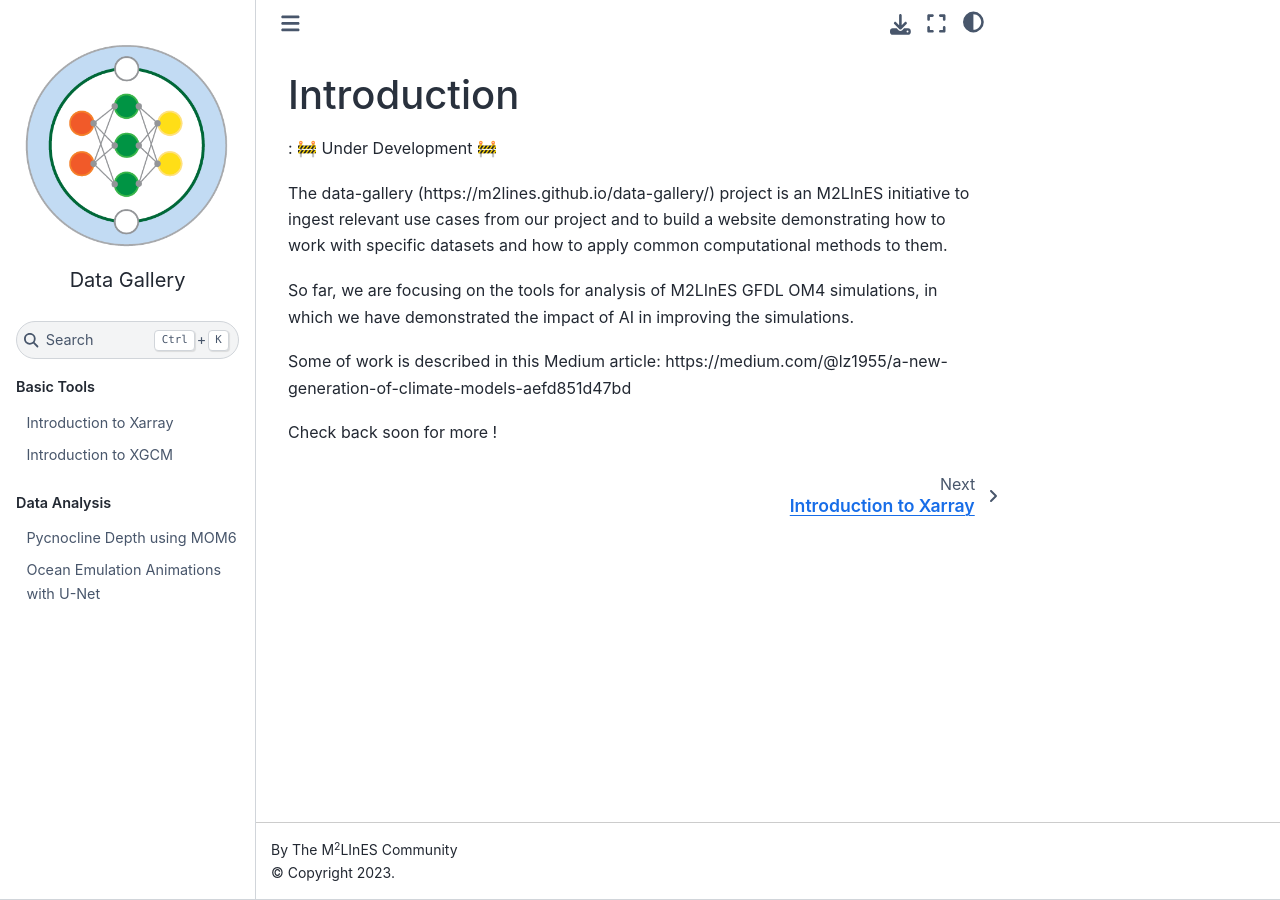
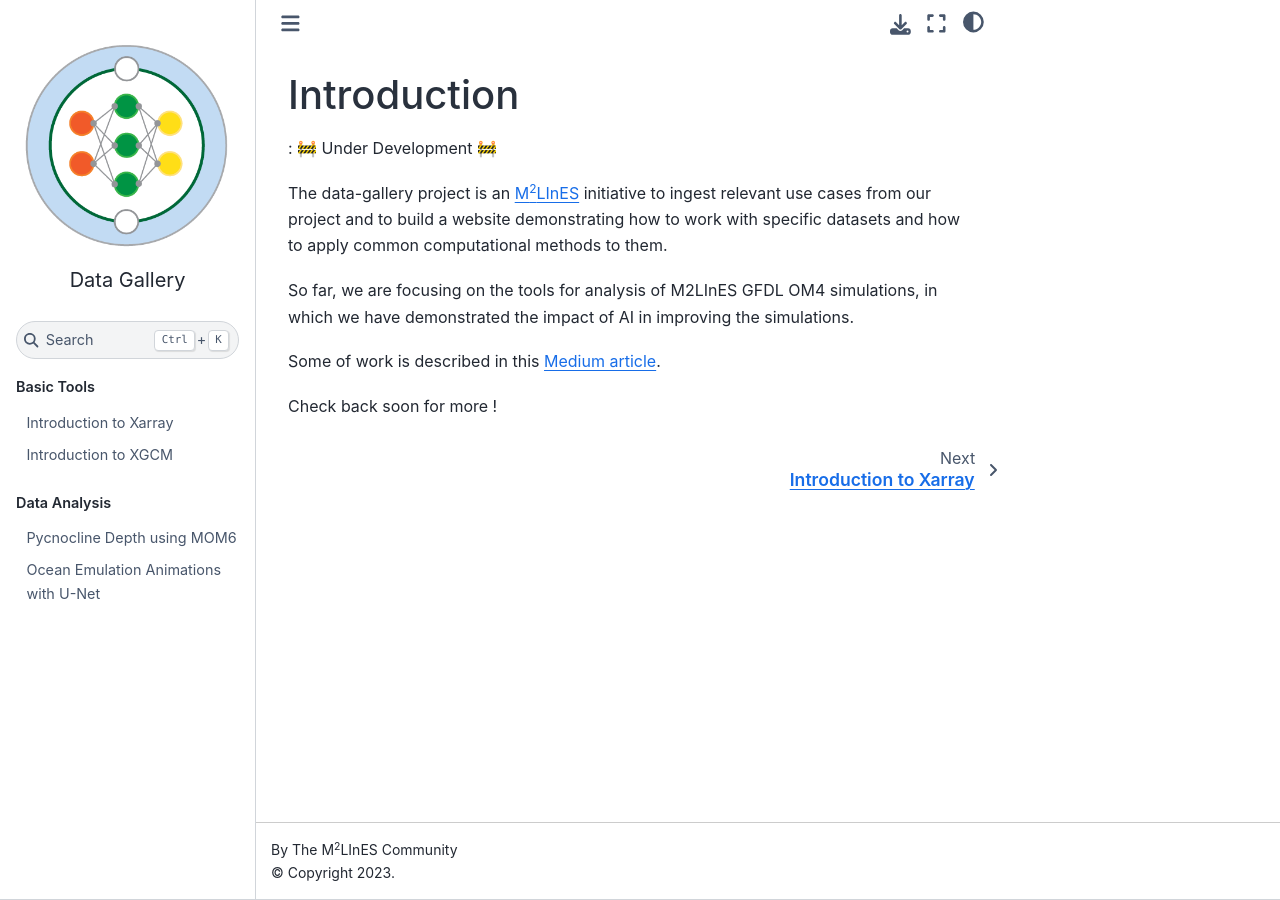
Before and after one commit to m2lines/data-gallery, a Jupyter Book: the page built from book/intro.md, in a window 1280 px wide. Built offline with Jupyter Book 1.0.4 settings and Sphinx 7.4.7 and the Sphinx Book theme 1.1.4, drawn with Linux system fonts in a browser that asks for light colours; pages that are not in the unit, such as notebooks, are missing from menus.

Commit message:
Update intro.md

```diff
--- a/book/intro.md
+++ b/book/intro.md
@@ -2,10 +2,10 @@
 
 : 🚧 Under Development 🚧
 
-The data-gallery (https://m2lines.github.io/data-gallery/) project is an M2LInES initiative to ingest relevant use cases from our project and to build a website demonstrating how to work with specific datasets and how to apply common computational methods to them.
+The data-gallery project is an [M<sup>2</sup>LInES](https://m2lines.github.io/) initiative to ingest relevant use cases from our project and to build a website demonstrating how to work with specific datasets and how to apply common computational methods to them.
 
 So far, we are focusing on the tools for analysis of M2LInES GFDL OM4 simulations, in which we have demonstrated the impact of AI in improving the simulations.
 
-Some of work is described in this Medium article: https://medium.com/@lz1955/a-new-generation-of-climate-models-aefd851d47bd
+Some of work is described in this [Medium article](https://medium.com/@lz1955/a-new-generation-of-climate-models-aefd851d47bd).
 
 Check back soon for more !
```
